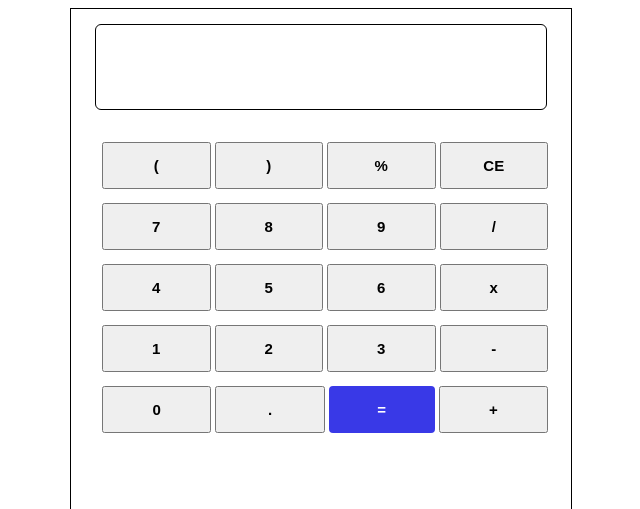
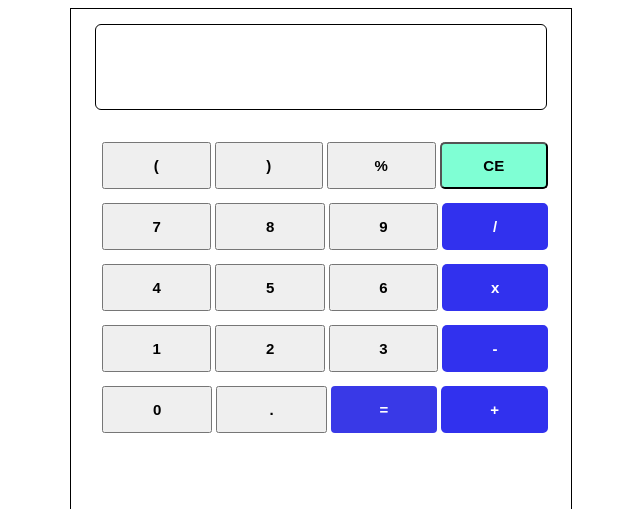
Before and after one commit to harsh0c/Odin-Projects, a plain HTML site: page Calculator/index.html in a window 1280 px wide. Shown: the top 509 px of the page, without its empty margins (319-959 px from the left). Drawn offline with Linux system fonts and the light colour scheme.

Commit message:
fixed display box

```diff
--- a/Calculator/index.html
+++ b/Calculator/index.html
@@ -21,25 +21,25 @@
                 <button onclick="pop(7)">7</button>
                 <button onclick="pop(8)">8</button>
                 <button onclick="pop(9)">9</button>
-                <button onclick="pop('/')">/</button>
+                <button class="operations" onclick="pop('/')">/</button>
             </div>
             <div class="row1">
                 <button onclick="pop(4)">4</button>
                 <button onclick="pop(5)">5</button>
                 <button onclick="pop(6)">6</button>
-                <button onclick="pop('*')">x</button>
+                <button class="operations" onclick="pop('*')">x</button>
             </div>
             <div class="row1">
                 <button onclick="pop(1)">1</button>
                 <button onclick="pop(2)">2</button>
                 <button onclick="pop(3)">3</button>
-                <button onclick="pop('-')">-</button>
+                <button class="operations" onclick="pop('-')">-</button>
             </div>
             <div class="row1">
                 <button onclick="pop(0)">0</button>
                 <button onclick="pop('.')">.</button>
                 <button class="equals" onclick="pop('=')">=</button>
-                <button onclick="pop('+')">+</button>
+                <button class="operations" onclick="pop('+')">+</button>
             </div>
         </div>
     </div>
--- a/Calculator/style.css
+++ b/Calculator/style.css
@@ -18,9 +18,10 @@ body{
     border: 1px solid black;
     border-radius: 6px;
     margin: 15px;
-    font-size: large;
+    font-size: 30px;
     text-align: end;
-
+    display: flex;
+    flex-direction: column-reverse;
 }
 .keys{
     width: 450px;
@@ -47,3 +48,15 @@ button{
     border-radius: 4px;
     border: none;
 }
+
+#CE{
+    background-color: aquamarine;
+    border-radius: 5px;
+}
+
+.operations{
+    color: white;
+    background-color: rgb(49, 49, 238);
+    border: none;
+    border-radius: 5px;
+}
```
